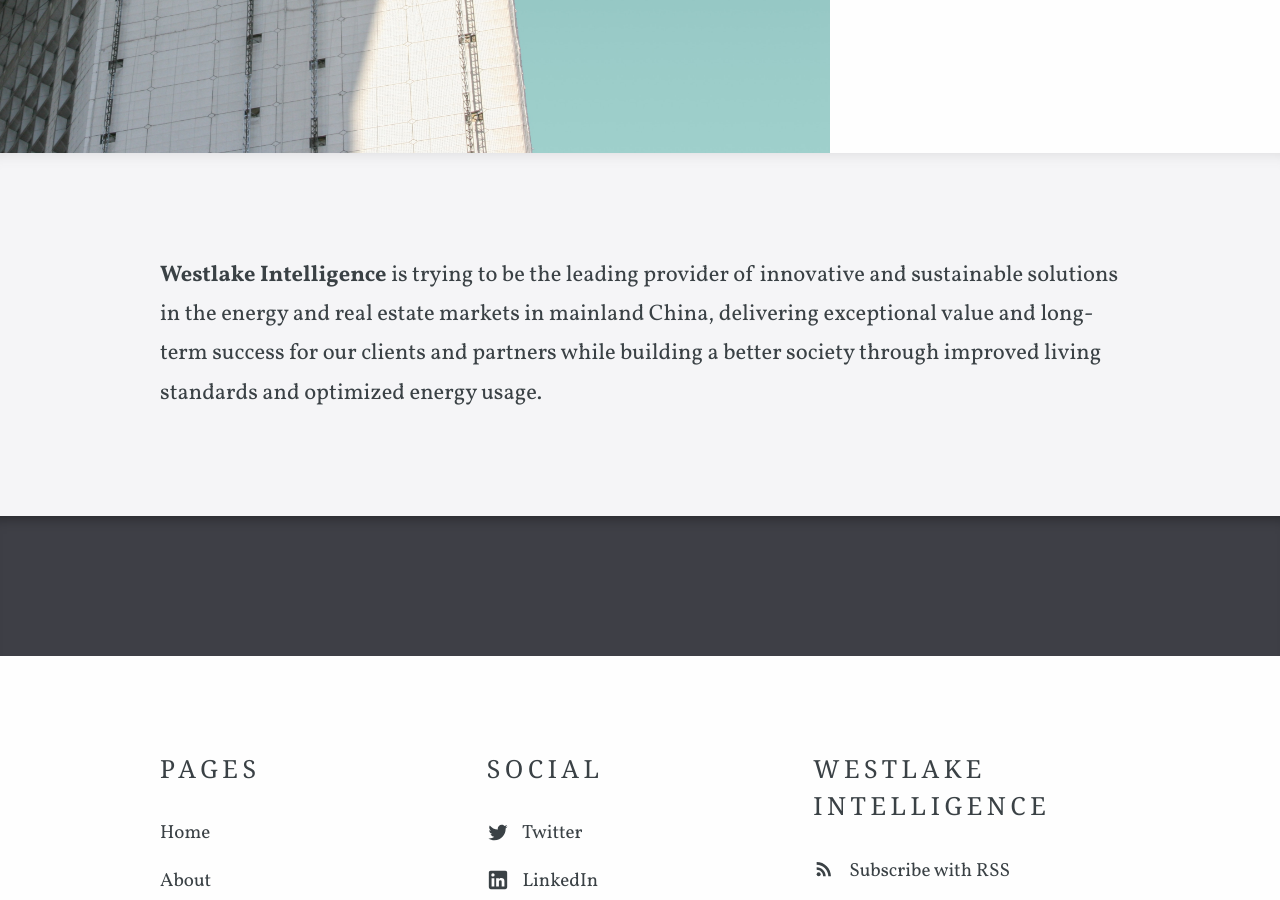
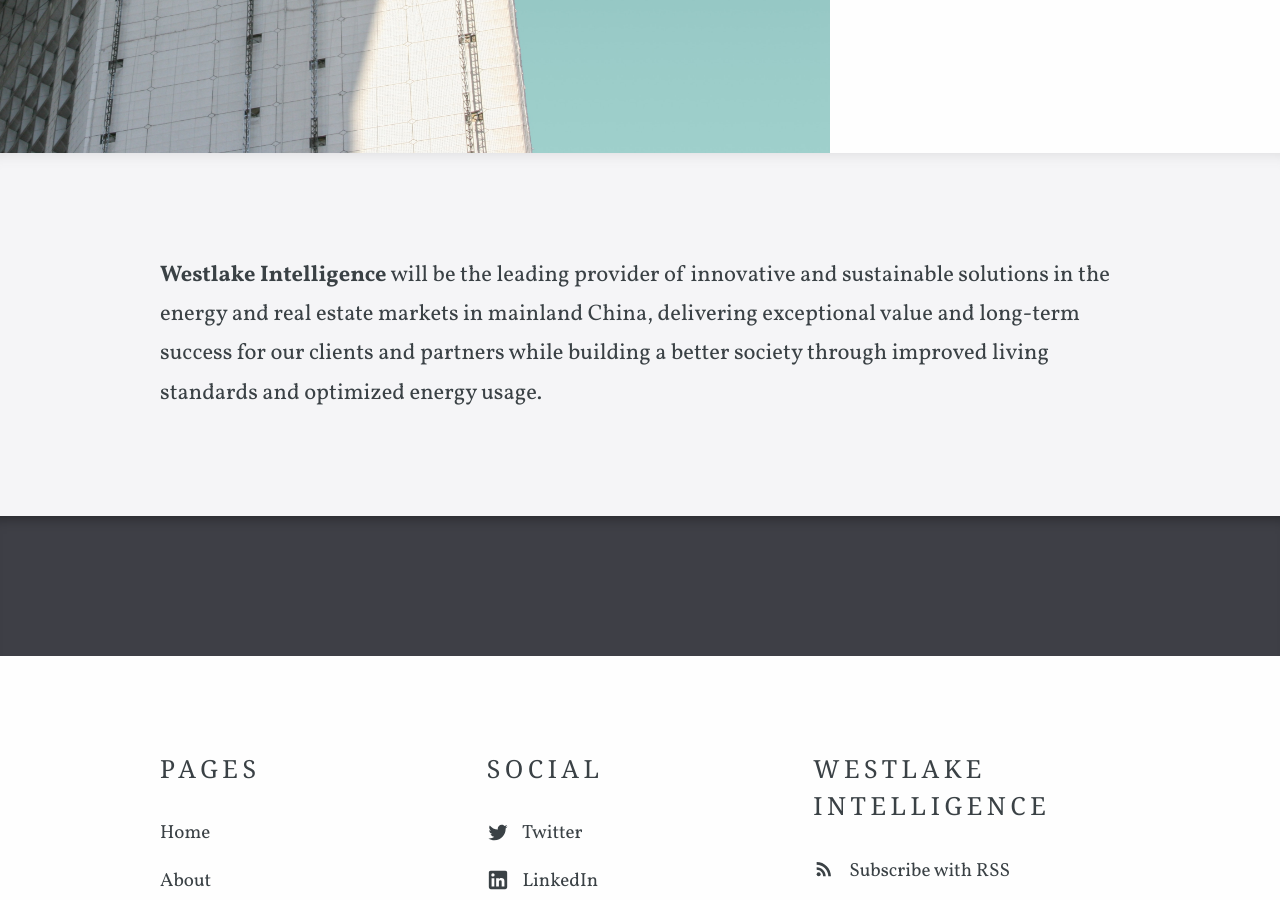
Before and after one commit to westlakequant/soulshell.github.io, a Jekyll site: the page built from index.html, in a window 1280 px wide and 900 px high, scrolled down 567 px. Built offline with Jekyll 4.4.1, drawn with Linux system fonts in a browser that asks for light colours; some web fonts are replaced.

Commit message:
fix a typo

```diff
--- a/index.html
+++ b/index.html
@@ -12,7 +12,7 @@
 ---
 
 <div class="editable">
-	<p> <strong>Westlake Intelligence</strong> is trying to be the leading provider of innovative and sustainable solutions in the energy and real estate markets in mainland China, delivering exceptional value and long-term success for our clients and partners while building a better society through improved living standards and optimized energy usage.</p>
+	<p> <strong>Westlake Intelligence</strong> will be the leading provider of innovative and sustainable solutions in the energy and real estate markets in mainland China, delivering exceptional value and long-term success for our clients and partners while building a better society through improved living standards and optimized energy usage.</p>
 </div>
 
 <div class="testimonials">
```
